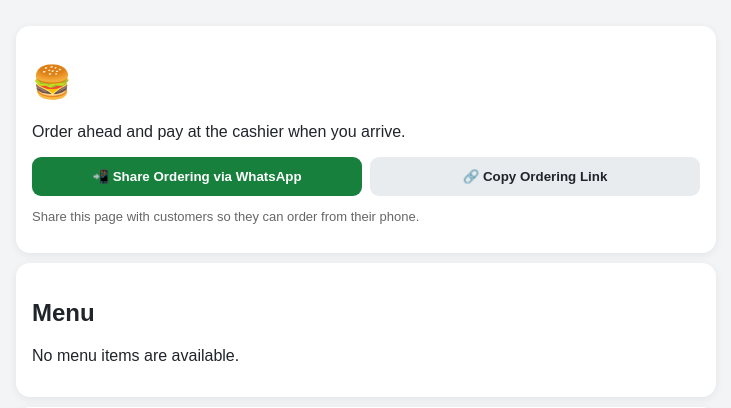
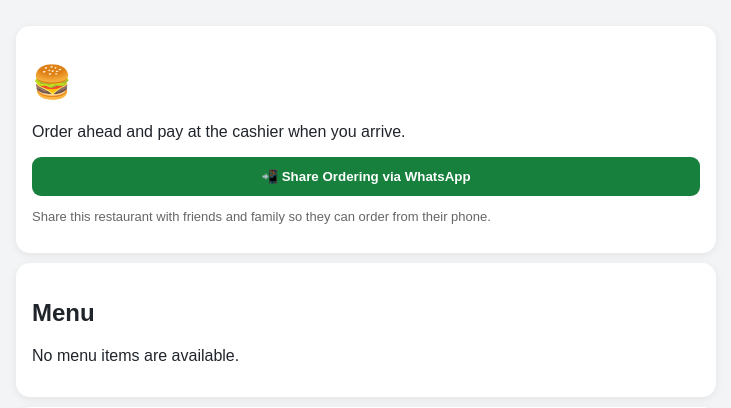
Before and after one commit to JAKES07/Easy_Sales, a Flask app: template templates/restaurant_customer.html in a window 1280 px wide. Shown: the top 408 px of the page, without its empty margins (274-1005 px from the left). Run offline with Flask 3, Linux system fonts and the light colour scheme; the template is opened without the code that fills it, so the values that code supplies are empty.

Commit message:
Update Easy_Sales: templates/restaurant_customer.html

```diff
--- a/templates/restaurant_customer.html
+++ b/templates/restaurant_customer.html
@@ -24,9 +24,8 @@ input{padding:11px;border:1px solid #ccc;border-radius:8px;width:100%;box-sizing
     <p>Order ahead and pay at the cashier when you arrive.</p>
     <div class="share-row">
       <button class="btn green" id="sharePage">📲 Share Ordering via WhatsApp</button>
-      <button class="btn light" id="copyPage">🔗 Copy Ordering Link</button>
     </div>
-    <p class="small">Share this page with customers so they can order from their phone.</p>
+    <p class="small">Share this restaurant with friends and family so they can order from their phone.</p>
   </div>
 
   <div class="card"><h2>Menu</h2><div id="menu"></div></div>
@@ -63,16 +62,12 @@ async function load(){
 function add(id){let m=menus.find(x=>x.id===id),x=cart.find(x=>x.id===id);if(!m)return;if(x)x.qty++;else cart.push({id:m.id,name:m.name,price:m.selling_price,qty:1});render()}
 function render(){document.getElementById('cart').innerHTML=cart.map(x=>`<div>${esc(x.name)} × ${x.qty} — ${money(x.qty*x.price)}</div>`).join('')||'No items yet';document.getElementById('total').textContent=money(cart.reduce((a,x)=>a+x.qty*x.price,0))}
 
-async function shareOrderingPage(){
+function shareOrderingPage(){
   const text=`Order online from ${STORE}: ${CUSTOMER_URL}`;
   const wa='https://wa.me/?text='+encodeURIComponent(text);
-  window.open(wa,'_blank');
-}
-async function copyOrderingPage(){
-  try{await navigator.clipboard.writeText(CUSTOMER_URL);alert('Customer ordering link copied.')}catch(e){prompt('Copy this customer ordering link:',CUSTOMER_URL)}
+  window.location.href=wa;
 }
 document.getElementById('sharePage').onclick=shareOrderingPage;
-document.getElementById('copyPage').onclick=copyOrderingPage;
 
 async function downloadReceipt(token){
   try{
```
